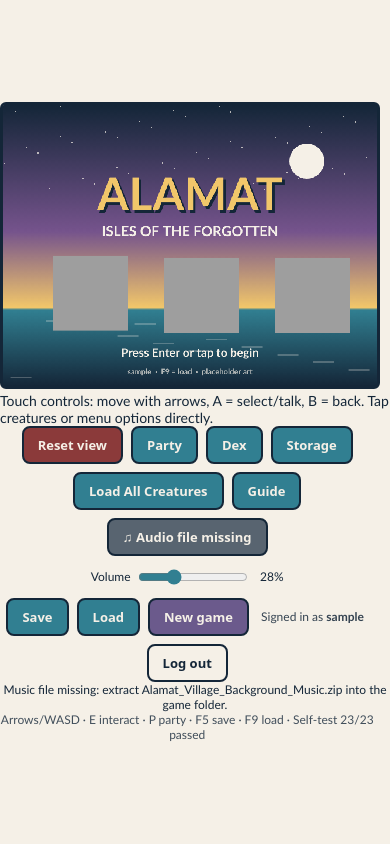
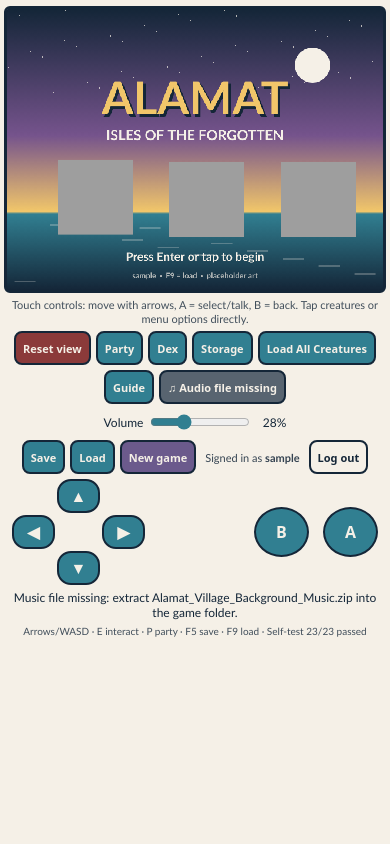
Before and after one commit to irincovictor-cmd/Alamat-Isles-of-the-Forgotten, a Django app: page /play/ in a window 390 px wide. Run offline with Django 5.2, Linux system fonts and the light colour scheme; the visitor is signed in with stand-in values (Sample User, id 1); data comes from the database, SQL or seed files in the repository.

Commit message:
Make canvas and touch controls responsive on portrait and landscape phones

```diff
--- a/game/static/game/alamat.css
+++ b/game/static/game/alamat.css
@@ -1,30 +1,67 @@
-:root{--bg:#f5f0e7;--fg:#142638;--ac:#317f91;box-sizing:border-box;padding-top:env(safe-area-inset-top,0px);padding-bottom:env(safe-area-inset-bottom,0px)}
-@media (prefers-color-scheme:dark){:root:not([data-theme="light"]){--bg:#0d1823;--fg:#f5f0e7}}
+/* Responsive canvas layout for both desktop and mobile browsers. */
+:root{--bg:#f5f0e7;--fg:#142638;--ac:#317f91;box-sizing:border-box}
+*,*::before,*::after{box-sizing:inherit}
+@media(prefers-color-scheme:dark){:root:not([data-theme="light"]){--bg:#0d1823;--fg:#f5f0e7}}
 :root[data-theme="dark"]{--bg:#0d1823;--fg:#f5f0e7}
-html,body{height:100%;margin:0}
-body{background:var(--bg);color:var(--fg);font:14px "Trebuchet MS",system-ui,sans-serif;display:flex;flex-direction:column;align-items:center;justify-content:center;gap:8px;overflow:hidden}
-#g{width:min(96vw,calc((100dvh - 150px)*4/3));aspect-ratio:4/3;image-rendering:pixelated;border:3px solid var(--fg);border-radius:6px;background:#142638;touch-action:none}
-#pad{display:none;width:min(96vw,520px);justify-content:space-between;align-items:center;user-select:none}
-.dp{display:grid;grid-template-areas:". u ." "l . r" ". d .";gap:4px}
+html{min-height:100%;background:var(--bg)}
+body{margin:0;min-height:100dvh;background:var(--bg);color:var(--fg);font:14px "Trebuchet MS",system-ui,sans-serif}
+#game-shell{max-width:100%;min-height:100dvh;display:flex;flex-direction:column;align-items:center;justify-content:center;gap:8px;padding:8px max(8px,env(safe-area-inset-right)) max(8px,env(safe-area-inset-bottom)) max(8px,env(safe-area-inset-left))}
+#game-stage{width:min(96vw,calc((100dvh - 176px)*4/3),940px);max-width:100%;aspect-ratio:4/3;min-width:0}
+#g{width:100%;height:100%;display:block;border:3px solid var(--fg);border-radius:6px;background:#142638;image-rendering:pixelated;touch-action:manipulation}
+#mobile-help{display:none;text-align:center;font-size:11px;line-height:1.3;opacity:.8}
+#pad{display:none;width:min(100%,560px);align-items:center;justify-content:space-between;gap:16px;user-select:none;-webkit-user-select:none}
+.dp{display:grid;grid-template-areas:". u ." "l . r" ". d .";grid-template-columns:repeat(3,52px);grid-template-rows:repeat(3,43px);gap:2px}
 .dp button:nth-child(1){grid-area:u}.dp button:nth-child(2){grid-area:l}.dp button:nth-child(3){grid-area:d}.dp button:nth-child(4){grid-area:r}
-.ab{display:flex;gap:14px}
-#pad button{width:52px;height:52px;border-radius:50%;border:2px solid var(--fg);background:var(--ac);color:#f5f0e7;font:bold 18px system-ui;touch-action:none}
-@media (hover:none) and (pointer:coarse){#pad{display:flex}}
-#foot{margin:0;text-align:center;font-size:12px;opacity:.8;max-width:96vw}
-#bar{display:flex;gap:8px;flex-wrap:wrap;justify-content:center;align-items:center;width:min(96vw,640px)}
-#bar button{border:2px solid var(--fg);background:var(--ac);color:#f5f0e7;font:bold 13px system-ui;padding:8px 14px;border-radius:8px;cursor:pointer}
+.ab{display:flex;gap:14px;align-items:center;justify-content:flex-end}
+#pad button{min-width:52px;min-height:43px;border-radius:14px;border:2px solid var(--fg);background:var(--ac);color:#f5f0e7;font:bold 18px system-ui;touch-action:none;-webkit-tap-highlight-color:transparent;cursor:pointer}
+#pad button:active{background:#f1c66a;color:#142638}
+#bar{display:flex;gap:5px;flex-wrap:wrap;justify-content:center;align-items:center;width:min(100%,750px)}
+#bar button{border:2px solid var(--fg);background:var(--ac);color:#f5f0e7;font:bold 12px system-ui;padding:7px 10px;border-radius:8px;cursor:pointer}
 #bar button:hover{filter:brightness(1.1)}
-#bar button#btn-reset{background:#8B3A3A}
+#bar button#btn-reset{background:#8b3a3a}
+#bar button#btn-new{background:#6b5a8c}
+#bar button#btn-out{background:transparent;color:var(--fg)}
 #bar form{margin:0;display:inline}
 #bar .who{font-size:12px;opacity:.85;padding:0 4px}
-#bar button#btn-new{background:#6b5a8c}
-#bar button#btn-out{background:transparent;color:var(--fg)}
-#status{min-height:1.2em;margin:0;font-size:12px;text-align:center}
-
-
-/* Compact, accessible soundtrack controls; preserve space on small screens. */
 #bar .music-control{display:inline-flex;align-items:center;gap:5px;font-size:12px;padding:3px 5px;white-space:nowrap}
 #bar #music-volume{width:82px;accent-color:var(--ac);cursor:pointer}
 #bar #music-volume-label{display:inline-block;min-width:29px;text-align:right;font-variant-numeric:tabular-nums}
 #bar #btn-music[aria-pressed="false"]{background:#586470;color:#f5f0e7}
-@media(max-width:480px){#bar .music-control{width:100%;justify-content:center}#bar #music-volume{width:110px}}
+#status{min-height:1em;margin:0;font-size:12px;text-align:center}
+#foot{margin:0;text-align:center;font-size:11px;opacity:.8;max-width:96vw}
+@media(hover:none) and (pointer:coarse), (max-width:650px){
+ #game-shell{justify-content:flex-start;gap:6px;padding-top:max(6px,env(safe-area-inset-top));}
+ #game-stage{width:min(100%,640px);height:auto;flex-shrink:0}
+ #mobile-help{display:block}
+ #pad{display:flex}
+ #bar{max-width:640px;gap:5px}
+ #bar button{min-height:36px;padding:6px 9px;font-size:12px}
+ #bar .music-control{width:auto}
+ #foot{font-size:10px}
+}
+@media(max-width:480px) and (orientation:portrait){
+ #game-shell{padding-left:4px;padding-right:4px;gap:5px}
+ #game-stage{width:100%}
+ #pad{width:100%;padding:0 8px}
+ .dp{grid-template-columns:repeat(3,43px);grid-template-rows:repeat(3,34px)}
+ #pad button{min-width:43px;min-height:34px;font-size:16px}
+ .ab button{min-width:55px!important;min-height:50px!important;border-radius:50%!important}
+ #bar button{padding:5px 7px;min-height:34px;font-size:11px}
+ #bar .music-control{width:100%;justify-content:center}
+ #bar #music-volume{width:100px}
+ #bar .who{font-size:11px}
+}
+@media(hover:none) and (pointer:coarse) and (orientation:landscape){
+ #game-shell{display:grid;grid-template-columns:minmax(0,1fr) minmax(110px,22vw);grid-template-rows:auto auto;align-content:start;justify-items:center;column-gap:8px;max-width:100vw}
+ #game-stage{width:min(100%,calc((100dvh - 20px)*4/3));grid-row:1 / span 2;grid-column:1}
+ #mobile-help{display:none}
+ #pad{grid-column:2;grid-row:1;align-self:center;flex-direction:column;justify-content:center;gap:5px}
+ .dp{grid-template-columns:repeat(3,37px);grid-template-rows:repeat(3,32px);gap:1px}
+ #pad button{min-width:37px;min-height:32px}
+ .ab{gap:8px}
+ #bar{grid-column:2;grid-row:2;max-height:44vh;overflow-y:auto;overscroll-behavior:contain}
+ #bar button{padding:4px 6px;min-height:30px}
+ #bar .music-control{width:100%;justify-content:center}
+ #status,#foot{display:none}
+}
+@media(prefers-reduced-motion:reduce){#bar button{transition:none}}
```
